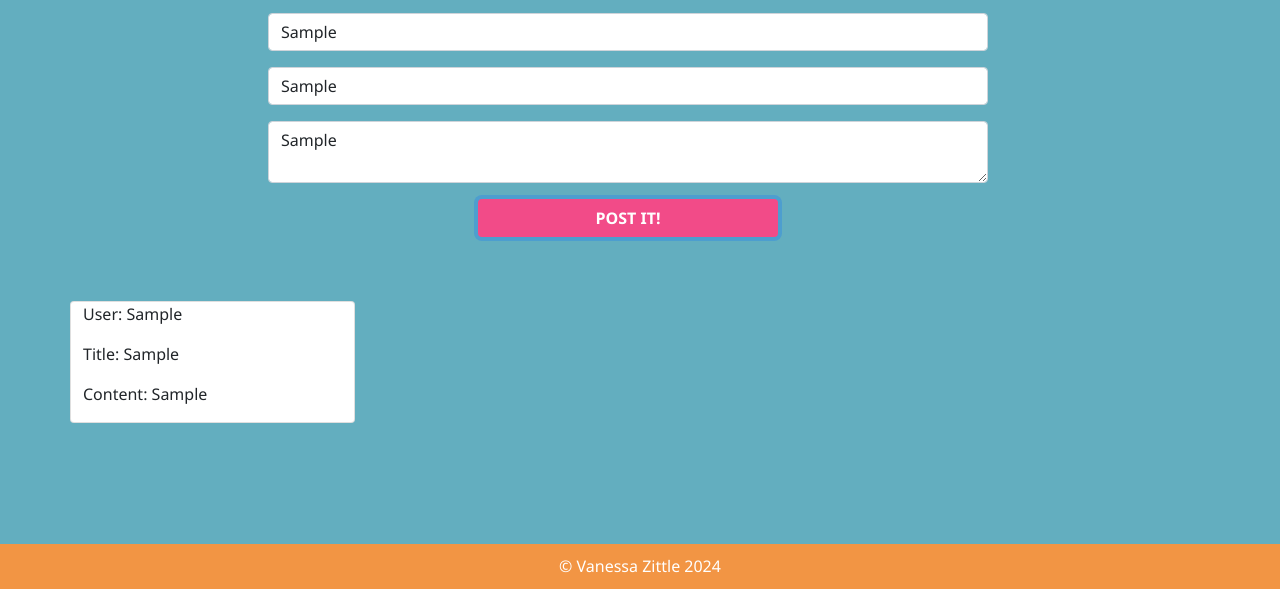
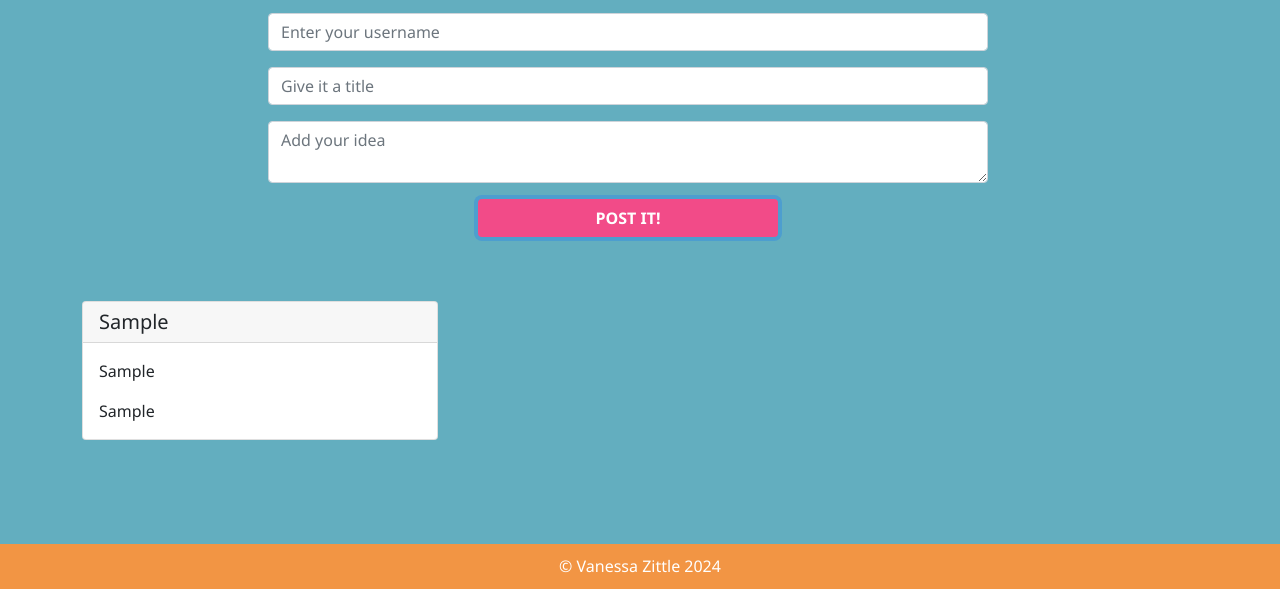
Before and after one commit to VanZittle/Vanessa-s-PersonalBlog, a plain HTML site: page index.html in a window 1280 px wide. Both pictures are taken after typing "Sample", "Sample", "Sample" into the empty fields and a click on the button "POST IT!". Shown: the part 211-800 px from the top of the page. Drawn offline with nearby package versions, Linux system fonts and the light colour scheme.

Commit message:
improve funcionality, multiple posts can be stored and printed now

```diff
--- a/assets/js/blog.js
+++ b/assets/js/blog.js
@@ -1,46 +1,64 @@
-const username = document.getElementById('user-names');
-const title = document.getElementById('title-text');
-const content = document.getElementById('content-text');
-const saveButton = document.getElementById('save');
-const posts = []
+const formEl = $('#post-form');
+const usernameInputEl = $('#username-input');
+const titleInputEl = $('#title-input');
+const commentInputEl = $('#comment-input');
+const guestBookDisplayEl = $('#posts-display');
 
-function saveLastPost() {
-  // Save related form data as an object
-  const newPost = {
-    username: username.value,
-    title: title.value,
-    content: content.value.trim(),
-  };
-  posts.push(newPost);
-  // Use .setItem() to store object in storage and JSON.stringify to convert it as a string
-  localStorage.setItem('posts', JSON.stringify(posts));
-}
+const printGuestData = function (username, title, comment) {
 
-function renderLastPost() {
-  // Use JSON.parse() to convert text to JavaScript object
-  const lastPost = JSON.parse(localStorage.getItem('posts'));
-  console.log(lastPost);
-  // Check if data is returned, if not exit out of the function
-  if (lastPost !== null) {
-    document.getElementById('saved-username').innerHTML = lastPost[lastPost.length - 1].username;
-    document.getElementById('saved-title').innerHTML = lastPost[lastPost.length - 1].title;
-    document.getElementById('saved-content').innerHTML = lastPost[lastPost.length - 1].content;
+  let guestEntries= JSON.parse(localStorage.getItem('guestEntries')) || [];
+
+  // add new data
+  guestEntries.push ({username, title, comment});
+  // save the update in local storage
+  localStorage.setItem('guestEntries',JSON.stringify(guestEntries));
+
+  const cardColumnEl = $('<div>');
+  cardColumnEl.addClass('col-12 col-md-4');
+
+  const cardEl = $('<div>');
+  // add a class of .custom-card
+  cardEl.addClass('card h-100');
+  cardEl.appendTo(cardColumnEl);
+
+  // add a class of .custom-card-header
+  const cardName = $('<h5>').addClass('card-header custom-card-header').text(username);
+  cardName.appendTo(cardEl);
+
+  const cardBodyEl = $('<div>');
+  cardBodyEl.addClass('card-body');
+  cardBodyEl.appendTo(cardEl);
+
+  const cardTitle = $('<p>').addClass('card-text').text(title);
+  cardTitle.appendTo(cardBodyEl);
+
+  const cardComment = $('<p>').addClass('card-text').text(comment);
+  cardComment.appendTo(cardBodyEl);
+
+  guestBookDisplayEl.append(cardColumnEl);
+};
+
+const handleFormSubmit = function (event) {
+  event.preventDefault();
+
+  const usernameInput = usernameInputEl.val();
+  const titleInput = titleInputEl.val();
+  const commentInput = commentInputEl.val();
+
+  if (!usernameInput || !titleInput || !commentInput) {
+    console.log('Fill out all inputs in the form, please');
+    return;
   }
-}
 
-saveButton.addEventListener('click', function (event) {
-  event.preventDefault();
-  saveLastPost();
-  renderLastPost();
+  printGuestData(usernameInput, titleInput, commentInput);
 
-});
+  // reset form
+  usernameInputEl.val('');
+  titleInputEl.val('');
+  commentInputEl.val('');
+};
 
-// The init() function fires when the page is loaded
-function init() {
-  // When the init function is executed, the code inside renderLastGrade function will also execute
-  renderLastPost();
-}
-init();
+formEl.on('submit', handleFormSubmit);
 
 // Start code to switch to black and white mode
 
--- a/index.html
+++ b/index.html
@@ -57,7 +57,7 @@
                 <div class="mb-3">
                   <input
                     type="text"
-                    id="user-names"
+                    id="username-input"
                     placeholder="Enter your username"
                     class="form-control"
                   />
@@ -65,7 +65,7 @@
                 <div class="mb-3">
                     <input
                     type="text"
-                    id="title-text"
+                    id="title-input"
                     placeholder="Give it a title"
                     class="form-control"
                   />
@@ -73,12 +73,12 @@
                 <div class="mb-3">
                     <textarea
                       name="comments"
-                      id="content-text"
+                      id="comment-input"
                       placeholder="Add your idea"
                       class="form-control"
                     ></textarea>
                   </div>
-                <button id="save" class="btn custom-btn col-5 text-uppercase"><b>Post it!</b></button>
+                <button class="btn custom-btn col-5 text-uppercase"><b>Post it!</b></button>
               </form>
             </div>
           </div>
@@ -87,11 +87,7 @@
     <!-- Posts will be displayed here -->
     <main class="container my-3">
       <div class="row" id="posts-display">
-        <div class="card col-12 col-sm-4 col-md-3">
-          <p>User: <span id="saved-username"></span></p>
-          <p>Title: <span id="saved-title"></span></p>
-          <p>Content: <span id="saved-content"></span></p>
-        </div>
+
       </div>
     </main>
     <!-- Posts section ends here -->
@@ -105,7 +101,7 @@
       integrity="sha384-ka7Sk0Gln4gmtz2MlQnikT1wXgYsOg+OMhuP+IlRH9sENBO0LRn5q+8nbTov4+1p"
       crossorigin="anonymous"
     ></script>
-    <script src="assets/js/blog.js"></script>
+    <script src="./assets/js/blog.js"></script>
     <script src="assets/js/form.js"></script>
     <script src="assets/js/logic.js"></script>
 </body>
```
